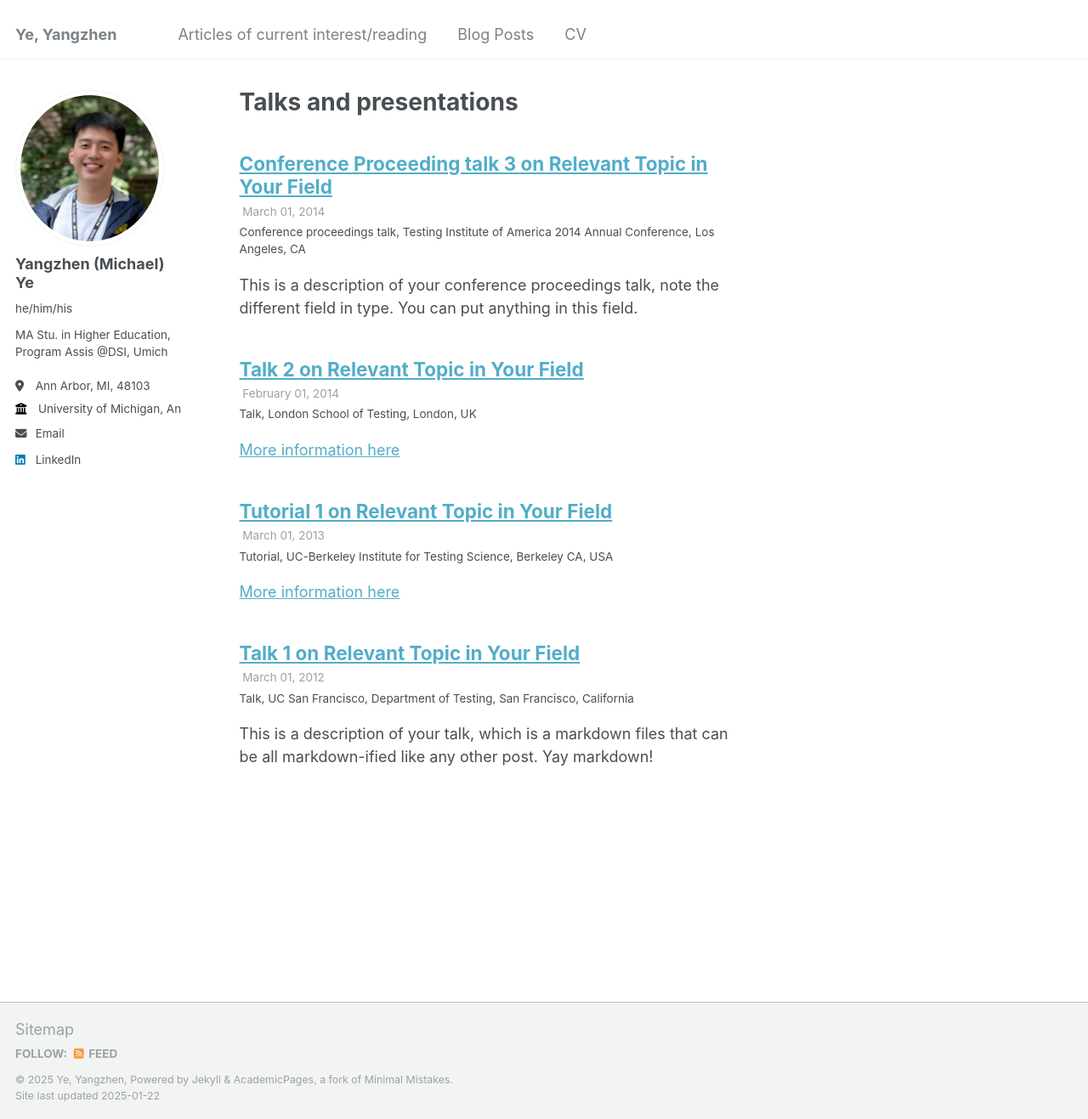
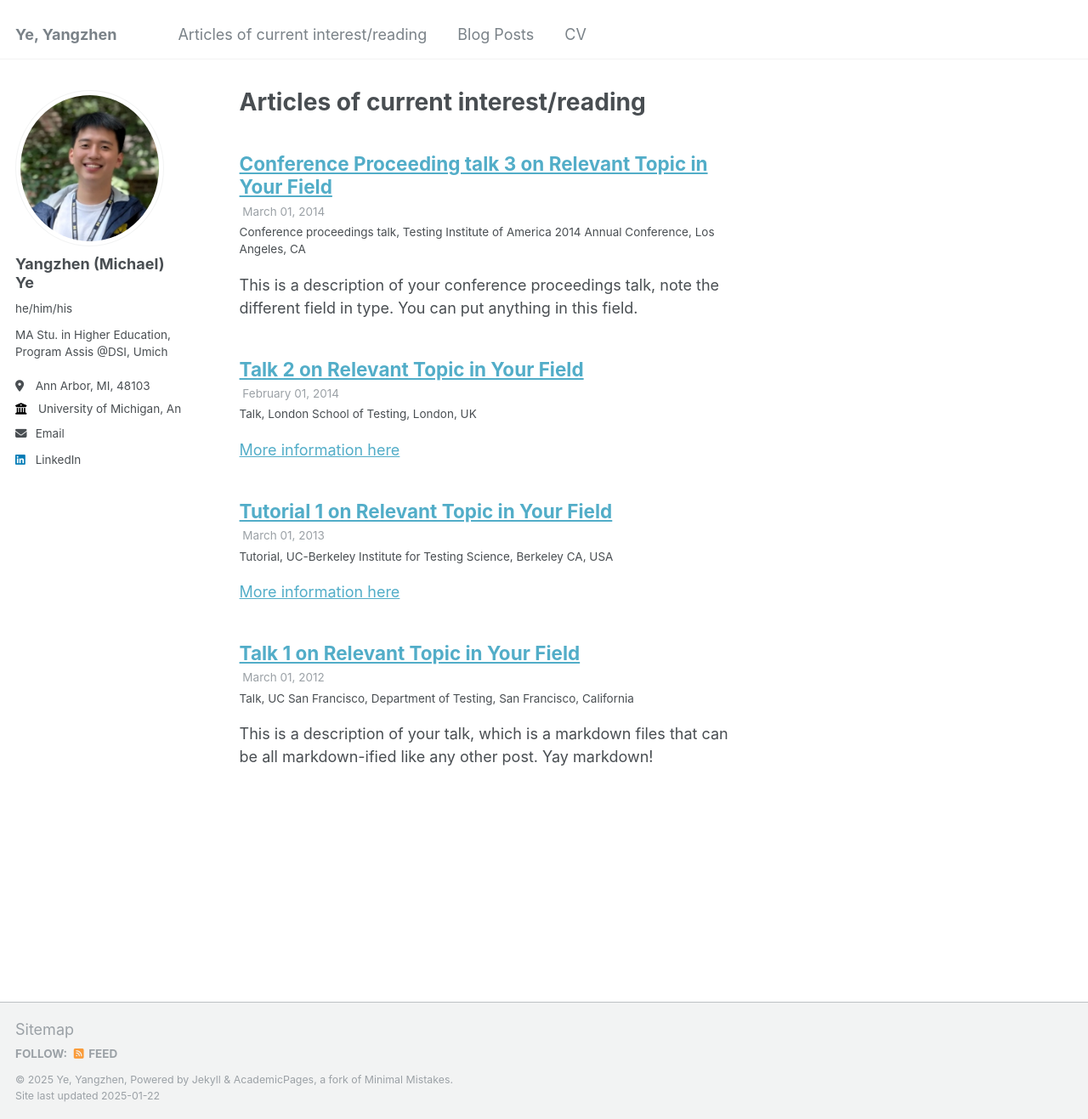
Before and after one commit to Yangzhen-Yeh/Yangzhen-Yeh.github.io, a Jekyll site: the page built from _pages/talks.html, in a window 1280 px wide and 1317 px high. Shown: the whole window at 85% size. Built offline with Jekyll 4.4.1, drawn with Linux system fonts in a browser that asks for light colours.

Commit message:
Update talks.html

```diff
--- a/_pages/talks.html
+++ b/_pages/talks.html
@@ -1,7 +1,7 @@
 ---
 layout: archive
-title: "Talks and presentations"
-permalink: /talks/
+title: "Articles of current interest/reading"
+permalink: /readings/
 author_profile: true
 ---
 
```
